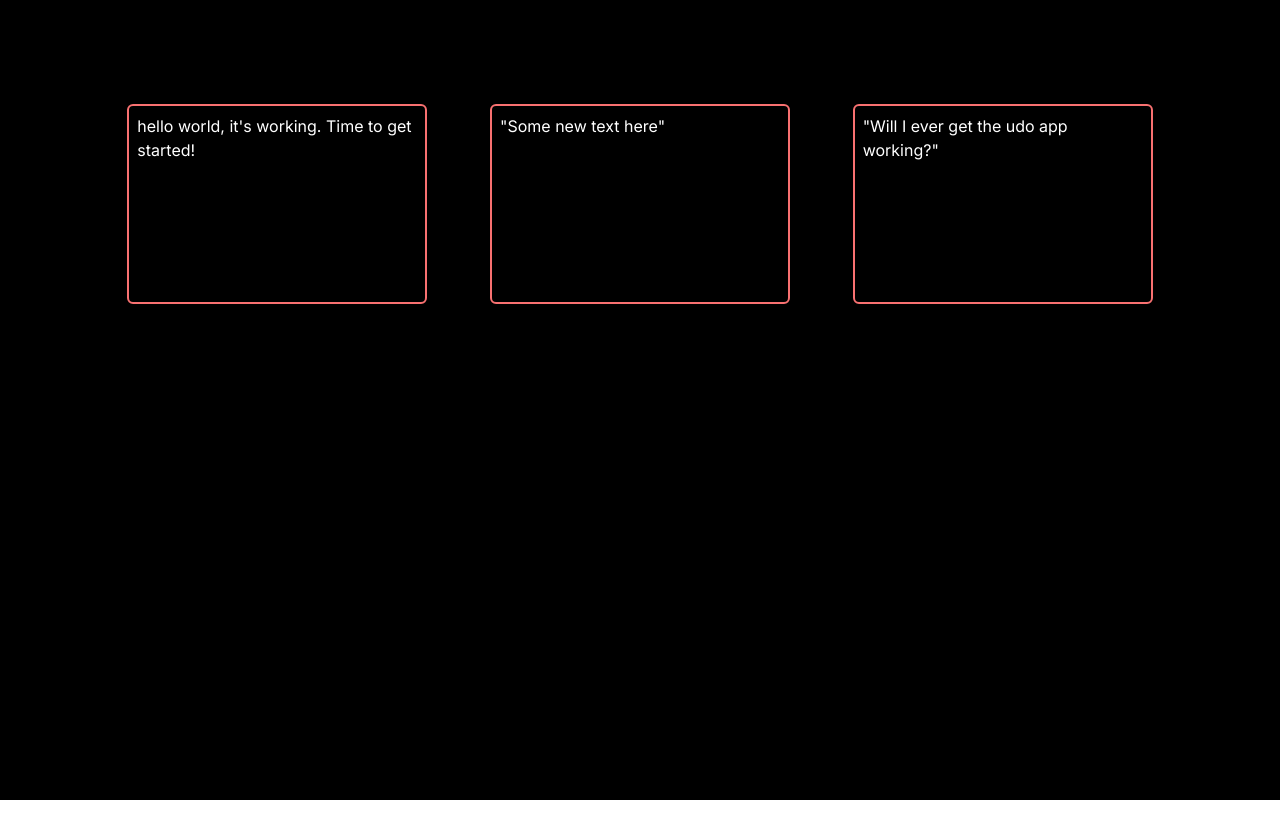
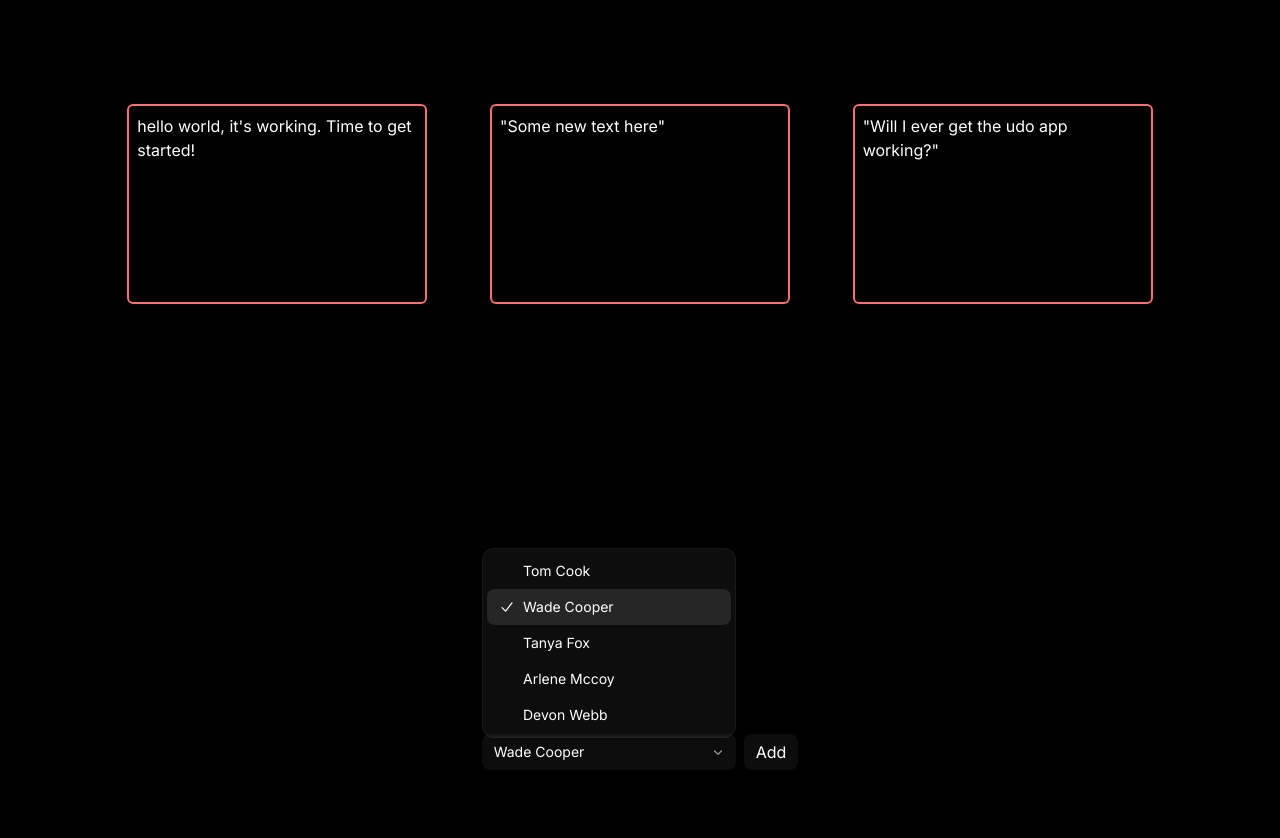
Before and after one commit to shassen/udo, a Next.js app: page / in a window 1280 px wide. Shown: the top 838 px of the page. Before the commit the page ends 800 px from the top, so only its background shows below. Built offline with nearby package versions, Linux system fonts and the light colour scheme.

Commit message:
Set up combobox from headless ui and add button to add names to options. Also set values to persist from localStorage.

```diff
--- a/package.json
+++ b/package.json
@@ -10,6 +10,7 @@
   },
   "dependencies": {
     "@headlessui/react": "^2.1.2",
+    "@heroicons/react": "^2.1.5",
     "next": "14.2.5",
     "react": "^18",
     "react-dom": "^18"
--- a/src/app/page.tsx
+++ b/src/app/page.tsx
@@ -1,4 +1,5 @@
 import { FirstComponent } from '@/components/FirstComponent';
+import { ComboboxTest } from '@/components/Combobox';
 
 export default function Home() {
   return (
@@ -6,6 +7,7 @@ export default function Home() {
       <FirstComponent
         text={"hello world, it's working. Time to get started!"}
       />
+      <ComboboxTest />
     </main>
   );
 }
--- /dev/null
+++ b/src/components/Combobox.tsx
@@ -0,0 +1,113 @@
+'use client';
+
+import {
+  Combobox,
+  ComboboxButton,
+  ComboboxInput,
+  ComboboxOption,
+  ComboboxOptions,
+} from '@headlessui/react';
+import { CheckIcon, ChevronDownIcon } from '@heroicons/react/20/solid';
+import clsx from 'clsx';
+import { useState, useEffect } from 'react';
+
+type Item = { id: number; name: string };
+const initialPeople: Item[] = [
+  { id: 1, name: 'Tom Cook' },
+  { id: 2, name: 'Wade Cooper' },
+  { id: 3, name: 'Tanya Fox' },
+  { id: 4, name: 'Arlene Mccoy' },
+  { id: 5, name: 'Devon Webb' },
+];
+
+const LOCAL_STORAGE_KEY = 'peopleList';
+
+export function ComboboxTest() {
+  const [query, setQuery] = useState('');
+  const [selected, setSelected] = useState(initialPeople[1]);
+  const [people, setPeople] = useState<Item[]>(() => {
+    if (typeof window !== 'undefined') {
+      // Check if we're in the browser
+      const storedPeople = localStorage.getItem(LOCAL_STORAGE_KEY);
+      return storedPeople ? JSON.parse(storedPeople) : initialPeople;
+    }
+    return initialPeople;
+  });
+
+  useEffect(() => {
+    if (typeof window !== 'undefined') {
+      // Only access localStorage in the browser
+      localStorage.setItem(LOCAL_STORAGE_KEY, JSON.stringify(people));
+    }
+  }, [people]);
+
+  const filteredPeople =
+    query === ''
+      ? people
+      : people.filter((person) => {
+          return person.name.toLowerCase().includes(query.toLowerCase());
+        });
+
+  const addPerson = () => {
+    const name = window.prompt('Enter the name of the new person:');
+    if (name) {
+      const newPerson = { id: people.length + 1, name };
+      setPeople([...people, newPerson]);
+      // setSelected(newPerson); // Optional: Automatically select the new person
+    }
+  };
+
+  return (
+    <div className="mx-auto h-screen flex items-center gap-2 pt-20">
+      <Combobox
+        value={selected}
+        onChange={(value: Item) => setSelected(value)}
+        onClose={() => setQuery('')}
+        __demoMode
+      >
+        <div className="relative">
+          <ComboboxInput
+            className={clsx(
+              'w-full rounded-lg border-none bg-white/5 py-1.5 pr-8 pl-3 text-sm/6 text-white',
+              'focus:outline-none data-[focus]:outline-2 data-[focus]:-outline-offset-2 data-[focus]:outline-white/25'
+            )}
+            displayValue={(person: Item | null) => (person ? person.name : '')}
+            onChange={(event) => setQuery(event.target.value)}
+          />
+          <ComboboxButton className="group absolute inset-y-0 right-0 px-2.5">
+            <ChevronDownIcon className="size-4 fill-white/60 group-data-[hover]:fill-white" />
+          </ComboboxButton>
+        </div>
+
+        <ComboboxOptions
+          anchor="bottom"
+          transition
+          className={clsx(
+            'w-[var(--input-width)] rounded-xl border border-white/5 bg-white/5 p-1 [--anchor-gap:var(--spacing-1)] empty:invisible',
+            'transition duration-100 ease-in data-[leave]:data-[closed]:opacity-0 mt-1'
+          )}
+        >
+          {filteredPeople.map((person) => (
+            <ComboboxOption
+              key={person.id}
+              value={person}
+              className="group flex cursor-default items-center gap-2 rounded-lg py-1.5 px-3 select-none data-[focus]:bg-white/10"
+            >
+              <CheckIcon className="invisible size-4 fill-white group-data-[selected]:visible" />
+              <div className="text-sm/6 text-white">{person.name}</div>
+            </ComboboxOption>
+          ))}
+        </ComboboxOptions>
+      </Combobox>
+      <button
+        className={clsx(
+          'rounded-lg bg-white/5 text-white px-3 py-1.5',
+          'hover:bg-white/10 focus:outline-none focus:ring-2 focus:ring-white/25'
+        )}
+        onClick={addPerson}
+      >
+        Add
+      </button>
+    </div>
+  );
+}
```
Also changed, not shown: 1 other file (tests, documents, lock files or other folders).
